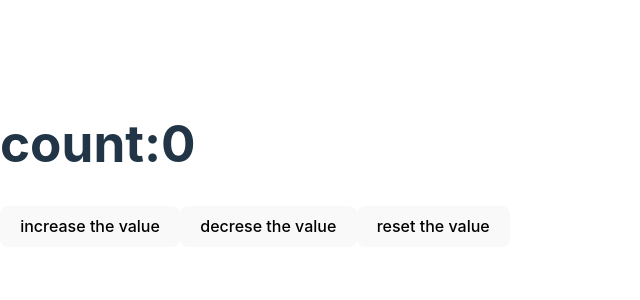
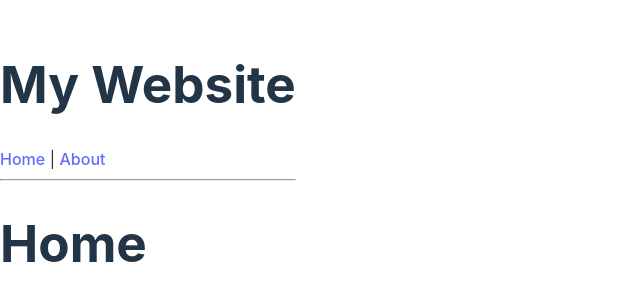
Before and after one commit to purvpatel123/reactjs, a React (Vite) app in the folder vite-project/: page / in a window 1280 px wide. Shown: the part 236-536 px from the top of the page, without its empty margins (0-640 px from the left). Built offline with nearby package versions, Linux system fonts and the light colour scheme.

Commit message:
routing with outlet concept

```diff
--- a/vite-project/package.json
+++ b/vite-project/package.json
@@ -13,7 +13,7 @@
     "react": "^18.3.1",
     "react-dom": "^18.3.1",
     "react-loading-skeleton": "^3.5.0",
-    "react-router-dom": "^7.7.1"
+    "react-router-dom": "^7.8.0"
   },
   "devDependencies": {
     "@types/react": "^18.3.3",
--- a/vite-project/src/App.jsx
+++ b/vite-project/src/App.jsx
@@ -181,6 +181,10 @@ import Profile from './components/usecontextHook/Profile'
 import Hello from './components/HOC/Hello'
 import WithLogger from './components/HOC/WithLogger'
 import Counter from './components/CustomeHook/Counter'
+import { BrowserRouter as Router } from 'react-router-dom'
+import About from './components/Routing/About'
+import Home from './components/Routing/Home'
+import Layout from './components/Routing/Layout'
 function App() {
 
     //  const HelloWithLogger = WithLogger(Hello);
@@ -221,7 +225,18 @@ function App() {
       <HelloWithLogger name="Purv" />
       <HelloWithLogger name="React Learner" />
     </div> */}
-    <Counter/>
+    {/* <Counter/> */}
+      <Router>
+        <Routes>
+          <Route path="/" element={<Layout/>}>
+
+          <Route index element={<Home />}></Route>
+          <Route path="about" element={<About />}></Route>
+
+          </Route>
+        </Routes>
+      </Router>
+
     </>
   )
 }
--- a/vite-project/src/components/CustomeHook/UseCountHook.jsx
+++ b/vite-project/src/components/CustomeHook/UseCountHook.jsx
@@ -4,9 +4,7 @@ function UseCountHook(initialCount=0) {
 
     const [count,setCount]=useState(initialCount);
     const increment=()=>{
-        setCount(count=>{
-            return count+1
-        }
+        setCount(count=>(Math.min(count+1,10))
         )
     }
     const decrement=()=>{
--- /dev/null
+++ b/vite-project/src/components/Routing/About.jsx
@@ -0,0 +1,9 @@
+import React from 'react'
+
+function About() {
+  return (
+    <div>About</div>
+  )
+}
+
+export default About
--- /dev/null
+++ b/vite-project/src/components/Routing/Home.jsx
@@ -0,0 +1,9 @@
+import React from 'react'
+
+function Home() {
+  return (
+    <div>Home</div>
+  )
+}
+
+export default Home
--- /dev/null
+++ b/vite-project/src/components/Routing/Layout.jsx
@@ -0,0 +1,17 @@
+import { Link, Outlet } from "react-router-dom";
+
+export default function Layout() {
+  return (
+    <div>
+      <h1>My Website</h1>
+      <nav>
+        <Link to="/">Home</Link> | <Link to="/about">About</Link>
+      </nav>
+      <hr />
+      <h1>
+      {/* This is where child pages will appear */}
+      <Outlet />
+      </h1>
+    </div>
+  );
+}
```
Also changed, not shown: 1 other file (tests, documents, lock files or other folders).
